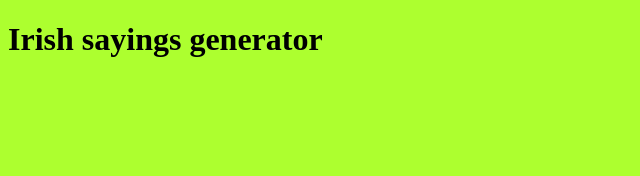
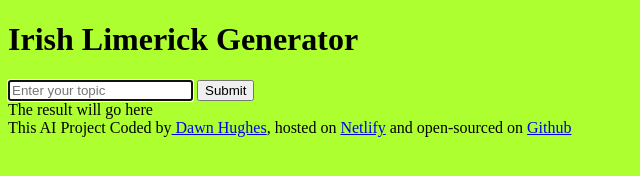
Before and after one commit to FedDawb/Irishsayings-AI-Generator, a plain HTML site: page index.html in a window 1280 px wide. Shown: the whole page, without its empty margins (0-640 px from the left). Drawn offline with Linux system fonts and the light colour scheme.

Commit message:
Added search bar(forms element)

```diff
--- a/index.html
+++ b/index.html
@@ -8,7 +8,30 @@
     <title>AI Generator</title>
   </head>
   <body>
-    <h1>Irish sayings generator</h1>
+    <header>
+      <h1>Irish Limerick Generator</h1>
+    </header>
+    <main>
+      <form>
+        <input
+          type="text"
+          placeholder="Enter your topic "
+          autofocus
+          required
+          autocomplete="off"
+        />
+        <input type="submit" />
+      </form>
+      <div>The result will go here</div>
+    </main>
+
+    <footer>
+      This AI Project Coded by<a href="https://github.com/FedDawb">
+        Dawn Hughes</a
+      >, hosted on <a href="https://3potsofgold.netlify.app/">Netlify</a> and
+      open-sourced on
+      <a href="https://github.com/FedDawb/Irishsayings-AI-Generator">Github</a>
+    </footer>
 
     <script src="src/index.js"></script>
   </body>
```
